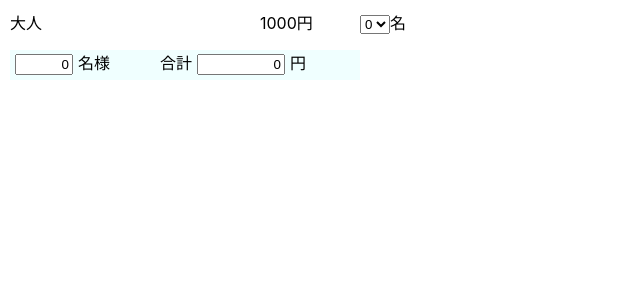
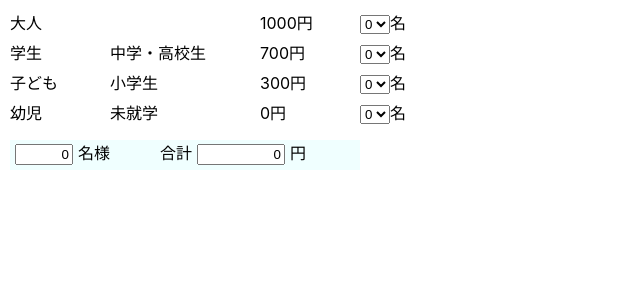
Before and after one commit to nsk0826/ts-amount-calculation-app, a React (Create React App) app: page / in a window 1280 px wide. Shown: the top 300 px of the page, without its empty margins (0-640 px from the left). Built offline with nearby package versions, Linux system fonts and the light colour scheme.

Commit message:
add state

```diff
--- a/src/App.tsx
+++ b/src/App.tsx
@@ -13,7 +13,27 @@ type DetailProps = {
   classification: FeeClassification;
 }
 
-class Detail extends React.Component<DetailProps, {}> {
+type DetailState = {
+  numOfPeople: number;
+}
+
+class Detail extends React.Component<DetailProps, DetailState> {
+
+  constructor(props: DetailProps){
+    super(props);
+    this.state = {
+      numOfPeople: props.classification.numOfPeople,
+    }
+  }
+
+  onNUmOfPeopleChange(e: React.ChangeEvent<HTMLSelectElement>): void {
+    const num : number = Number(e.target.value);
+    this.setState({
+      numOfPeople: num,
+    });
+  }
+
+
   render() {
     return (
       <div >
@@ -21,7 +41,9 @@ class Detail extends React.Component<DetailProps, {}> {
         <div className="description">{this.props.classification.description}</div>
         <div className="unit-price">{this.props.classification.unitPrice}円</div>
         <div className="num-people">
-          <select value="0">
+          <select value={this.state.numOfPeople}
+            onChange={e => this.onNUmOfPeopleChange(e)}
+          >
             <option value="0">0</option>
             <option value="1">1</option>
             <option value="2">2</option>
@@ -54,19 +76,54 @@ class Summary extends React.Component {
 }
 
 class AdmissionFeeCalculator extends React.Component {
-  private detail: DetailProps = {
+  private details: DetailProps[] = [
+    {
+      classification: {
+        name: "大人",
+        description: "",
+        unitPrice: 1000,
+        numOfPeople: 0,
+        totalPrice: 0
+    }
+  },
+  {
     classification: {
-      name: "大人",
-      description: "",
-      unitPrice: 1000,
+      name: "学生",
+      description: "中学・高校生",
+      unitPrice: 700,
       numOfPeople: 0,
       totalPrice: 0
     }
-  }
+  },
+  {
+    classification: {
+      name: "子ども",
+      description: "小学生",
+      unitPrice: 300,
+      numOfPeople: 0,
+      totalPrice: 0
+    }
+  },
+  {
+    classification: {
+      name: "幼児",
+      description: "未就学",
+      unitPrice: 0,
+      numOfPeople: 0,
+      totalPrice: 0
+    }
+  },
+];
+
   render() {
+    const detailsJsx = this.details.map((fc, idx) => {
+      return(
+        <Detail key={idx.toString()} classification={fc.classification} />
+      )
+    })
     return (
       <>
-        <Detail classification={this.detail.classification}/>
+        {detailsJsx}
         <Summary />
       </>
     );
```
